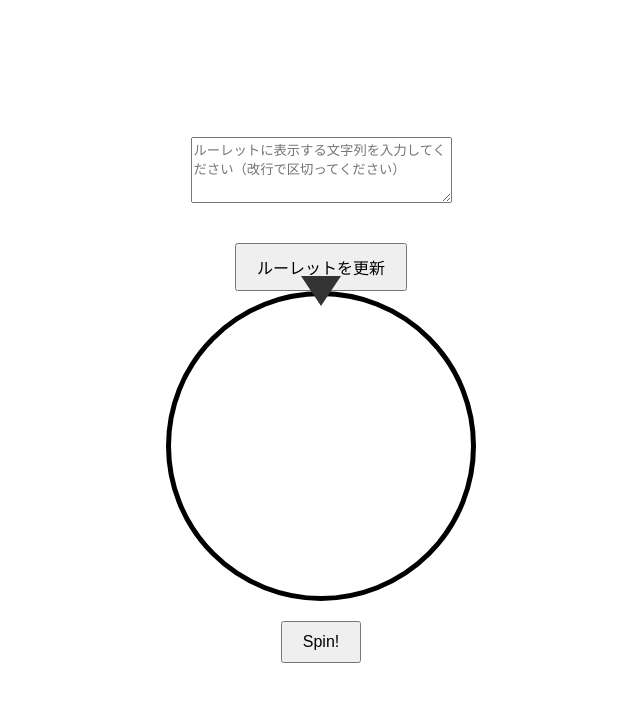
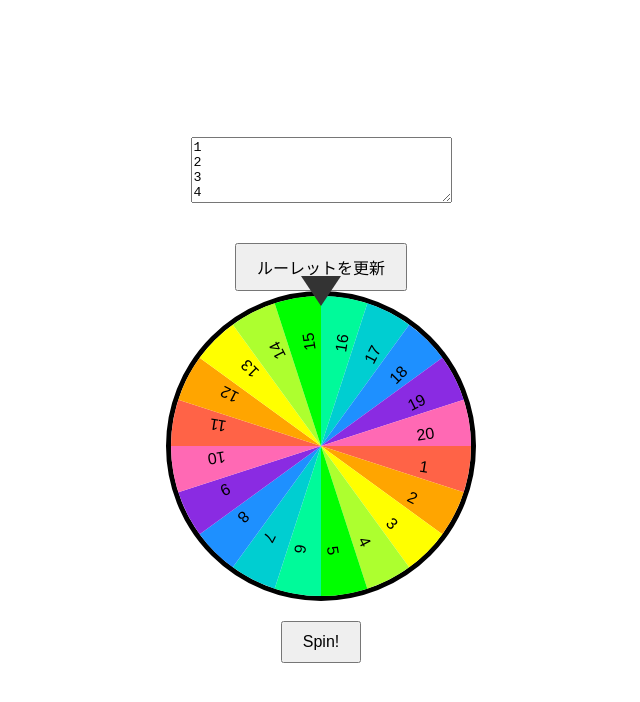
Before and after one commit to KOJI-YAMAMOTO-GitHub/roulette01, a plain HTML site: page index.html in a window 1280 px wide. Shown: the whole page, without its empty margins (319-959 px from the left). Drawn offline with Linux system fonts and the light colour scheme.

Commit message:
Update index.html

```diff
--- a/index.html
+++ b/index.html
@@ -41,7 +41,9 @@
     </style>
 </head>
 <body>
-    <textarea id="textInput" rows="4" cols="30" placeholder="ルーレットに表示する文字列を入力してください（改行で区切ってください）" style="margin-bottom: 20px;"></textarea>
+<!--     <textarea id="textInput" rows="4" cols="30" placeholder="ルーレットに表示する文字列を入力してください（改行で区切ってください）" style="margin-bottom: 20px;"></textarea> -->
+
+    <textarea id="textInput" rows="4" cols="30" style="margin-bottom: 20px;">1&#10;2&#10;3&#10;4&#10;5&#10;6&#10;7&#10;8&#10;9&#10;10&#10;11&#10;12&#10;13&#10;14&#10;15&#10;16&#10;17&#10;18&#10;19&#10;20</textarea>
     <button onclick="drawRouletteFromInput()">ルーレットを更新</button>
     <div id="rouletteContainer">
         <div id="pointer"></div>
```
